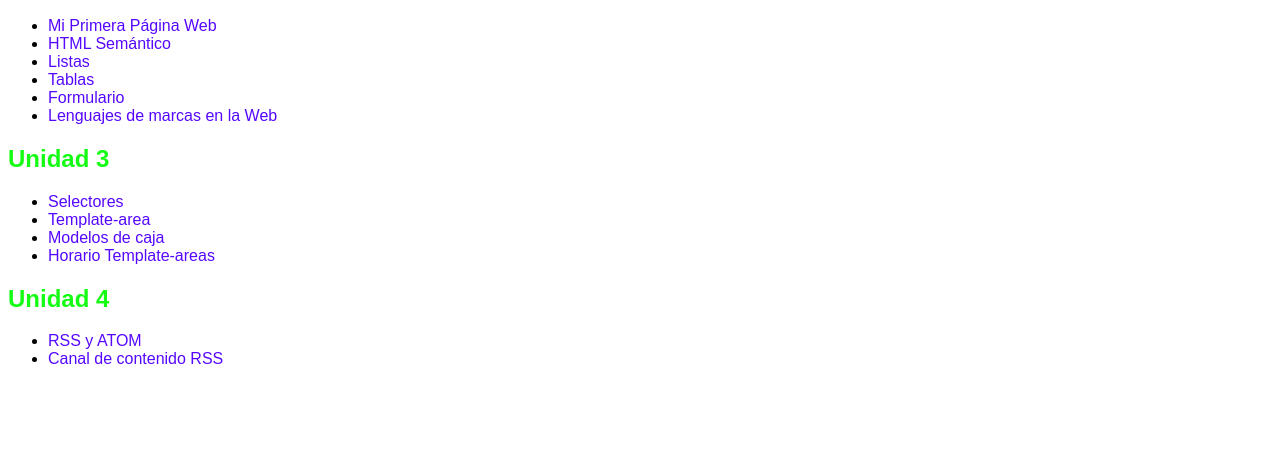
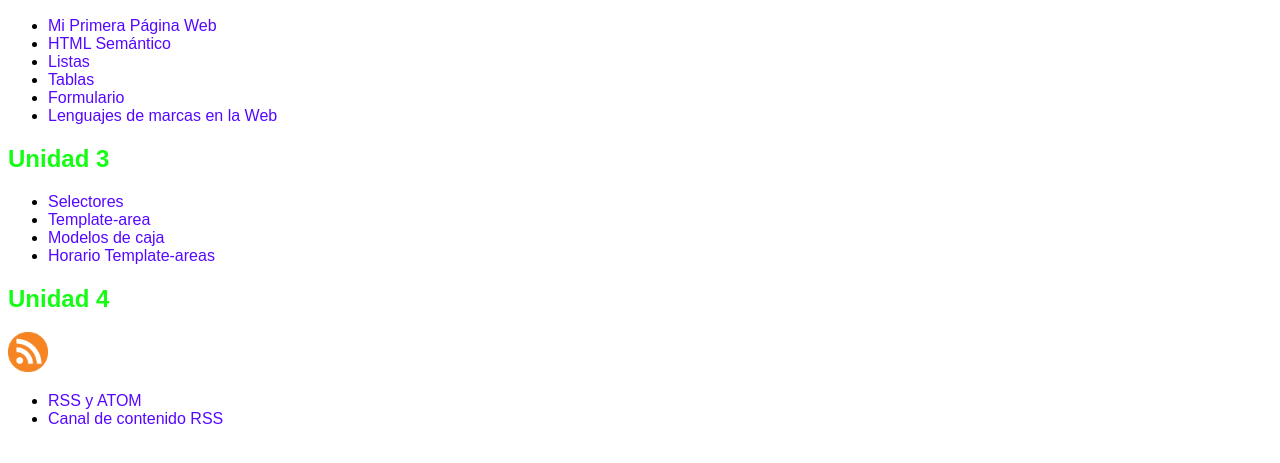
Before and after one commit to iesgrancapitan-llmm/mi-primera-pagina-web-oscarmcc, a plain HTML site: page index.html in a window 1280 px wide. Shown: the part 111-574 px from the top of the page. Drawn offline with Linux system fonts and the light colour scheme.

Commit message:
Add files via upload

```diff
--- a/index.html
+++ b/index.html
@@ -5,6 +5,7 @@
     <meta name="author" content="oscar">
     <link rel="stylesheet" href="style.css">
     <title>Mi Primera página</title>
+    <link href="T4.2/noticias.rss" rel="alternate" type="application/rss+xml" title="RSS 2.0">
 </head>
 <body>
     <h1>Listas de las tareas</h1>
@@ -25,9 +26,13 @@
         <li><a href="T3.7/horarioarea.html">Horario Template-areas</a></li>
     </ul>
     <h2>Unidad 4</h2>
+    <p><a href="T4.2/noticias.rss">
+        <img src="T4.2/rssicono.png" width="40" alt="[Acceso al Feed]" title="Acceso al feed" />
+     </a></p>
     <ul>
         <li><a href="T4.1/README">RSS y ATOM</a></li>
         <li><a href="T4.2/noticias.rss">Canal de contenido RSS</a></li>
     </ul>
+
 </body>
 </html>
```
Also changed, not shown: T4.2/rssicono.png (added).
